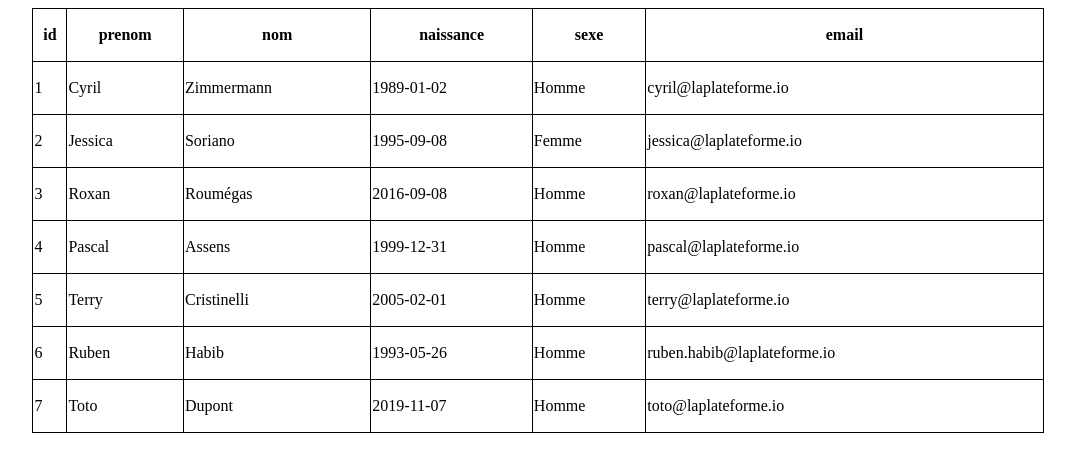
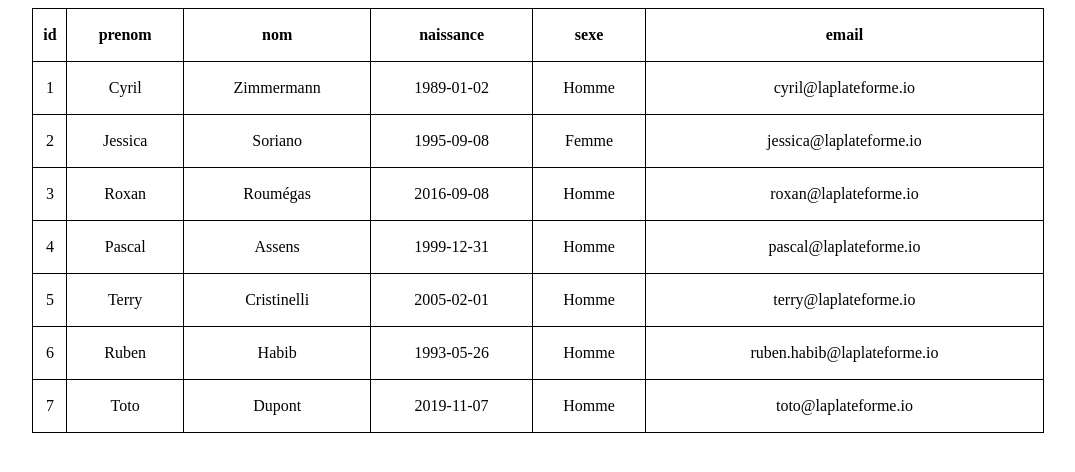
Before and after one commit to ahmed-magassouba/runtrack2, a PHP site: page / in a window 1280 px wide. Shown: the top 472 px of the page, without its empty margins (102-1177 px from the left). Run offline with PHP 8.4, Linux system fonts and the light colour scheme; data comes from the database, SQL or seed files in the repository.

Commit message:
fin jour 9

```diff
--- a/jour09/job01/index.php
+++ b/jour09/job01/index.php
@@ -12,6 +12,7 @@
             width: 80%;
             border-collapse: collapse;
             border: 1px solid black;
+            text-align: center;
         }
         th,td{
             border: 1px solid black;
--- a/jour09/job02/index.php
+++ b/jour09/job02/index.php
@@ -12,6 +12,7 @@
             width: 80%;
             border-collapse: collapse;
             border: 1px solid black;
+            text-align: center;
         }
         th,td{
             border: 1px solid black;
--- a/jour09/job03/index.php
+++ b/jour09/job03/index.php
@@ -12,6 +12,7 @@
             width: 80%;
             border-collapse: collapse;
             border: 1px solid black;
+            text-align: center;
         }
         th,td{
             border: 1px solid black;
--- a/jour09/job12/index.php
+++ b/jour09/job12/index.php
@@ -12,6 +12,7 @@
             width: 80%;
             border-collapse: collapse;
             border: 1px solid black;
+            text-align: center;
         }
         th,td{
             border: 1px solid black;
```
